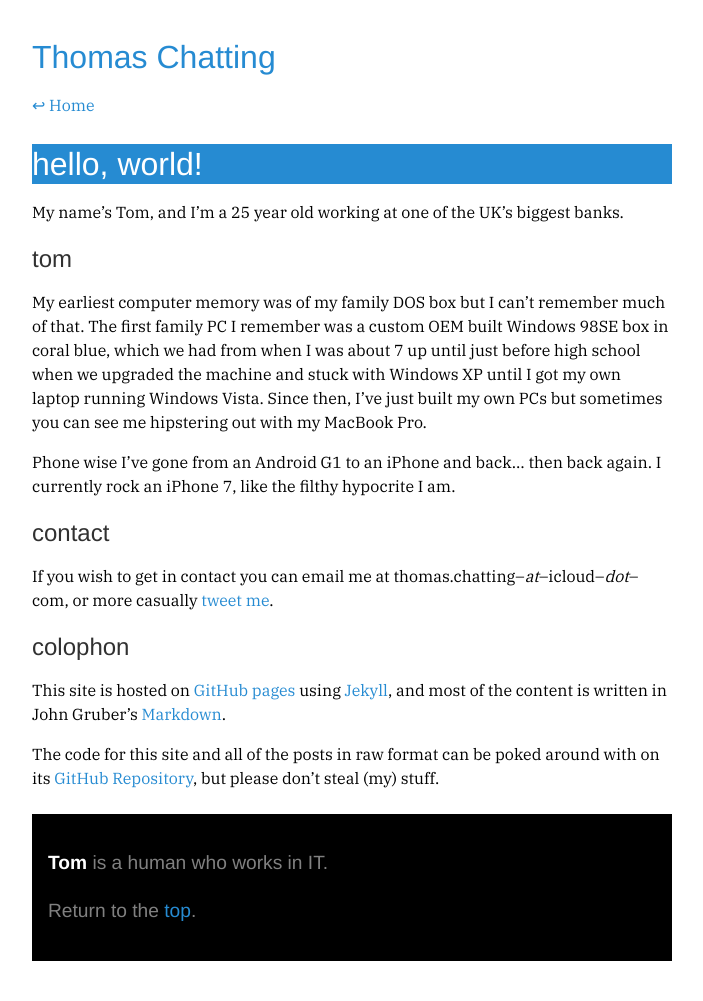
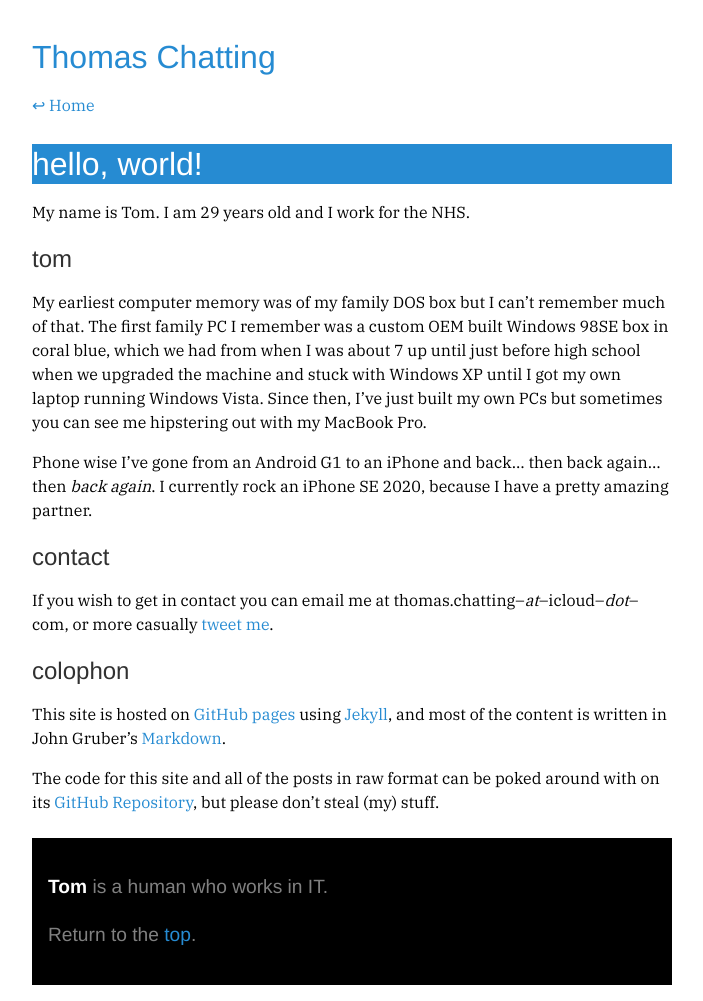
Before and after one commit to tomchatting/tomchatting.github.io, a Jekyll site: the page built from about.markdown, in a window 1280 px wide. Shown: the whole page, without its empty margins (288-991 px from the left). Built offline with Jekyll 4.4.1, drawn with Linux system fonts in a browser that asks for light colours; before the commit the page ends 977 px from its top, so only the background shows below that.

Commit message:
changing domain
I gave up on using a droplet to create a PHP 7 version of my blog because it would work out at about £2/month for not a lot of gain vs this free blog hosted on GitHub + the 2 year domain I got. https://tomwillgoto.space

DNS will have broken for up to 24 hours and I'm having to wait for the correct version of Ruby to compile on my 2010 MacBook so I can do some dev. This commit will break the site... for now.

```diff
--- a/404.html
+++ b/404.html
@@ -18,7 +18,7 @@
 <div class=hero>
   <h1>404</h1>
 	<p>There isn't a page here. If you feel like there should be, shout at me on Twitter.</p>
-  <p>@<a href=//twitter.com/phenomenontom target=_blank>phenomenontom</a></p>
+  <p>@<a href=//twitter.com/_tomch target=_blank>_tomch</a></p>
   <p>Lost? There's a crude <a href=/archive>archive</a> to browse or you could always <a href=/>go home</a>.</p>
 </div>
 
--- a/_config.yml
+++ b/_config.yml
@@ -1,5 +1,5 @@
 name: tomchatting
 markdown: kramdown
-url: "http://tomchatting.github.io"
+url: "https://tomwillgoto.space"
 permalink: pretty
 debug: true
--- a/about.markdown
+++ b/about.markdown
@@ -6,13 +6,13 @@
 
 <h1 class="article-title">hello, world!</h1>
 
-My name's Tom, and I'm a 25 year old working at one of the UK's biggest banks.
+My name is Tom. I am 29 years old and I work for the NHS.
 
 ## tom
 
 My earliest computer memory was of my family DOS box but I can't remember much of that. The first family PC I remember was a custom OEM built Windows 98SE box in coral blue, which we had from when I was about 7 up until just before high school when we upgraded the machine and stuck with Windows XP until I got my own laptop running Windows Vista. Since then, I've just built my own PCs but sometimes you can see me hipstering out with my MacBook Pro.
 
-Phone wise I've gone from an Android G1 to an iPhone and back... then back again. I currently rock an iPhone 7, like the filthy hypocrite I am.
+Phone wise I've gone from an Android G1 to an iPhone and back... then back again... then *back again*. I currently rock an iPhone SE 2020, because I have a pretty amazing partner.
 
 ## contact
 
--- a/index.html
+++ b/index.html
@@ -1,8 +1,6 @@
 ---
 layout: default
 title: Home
-pagination:
-  enabled: true
 ---
 
 <div class="with-sidebar">
```
Also changed, not shown: other parts of about.markdown (+1 -1 lines), 2 other files.
